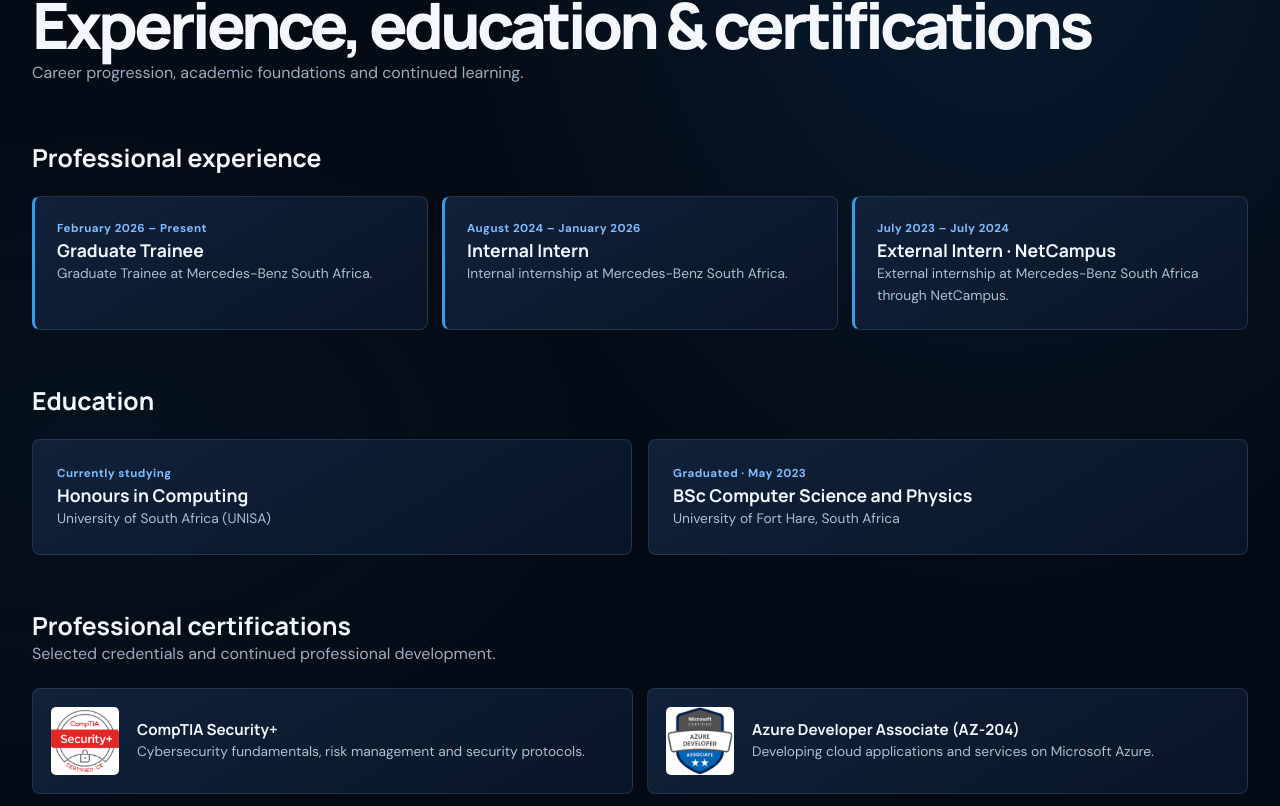
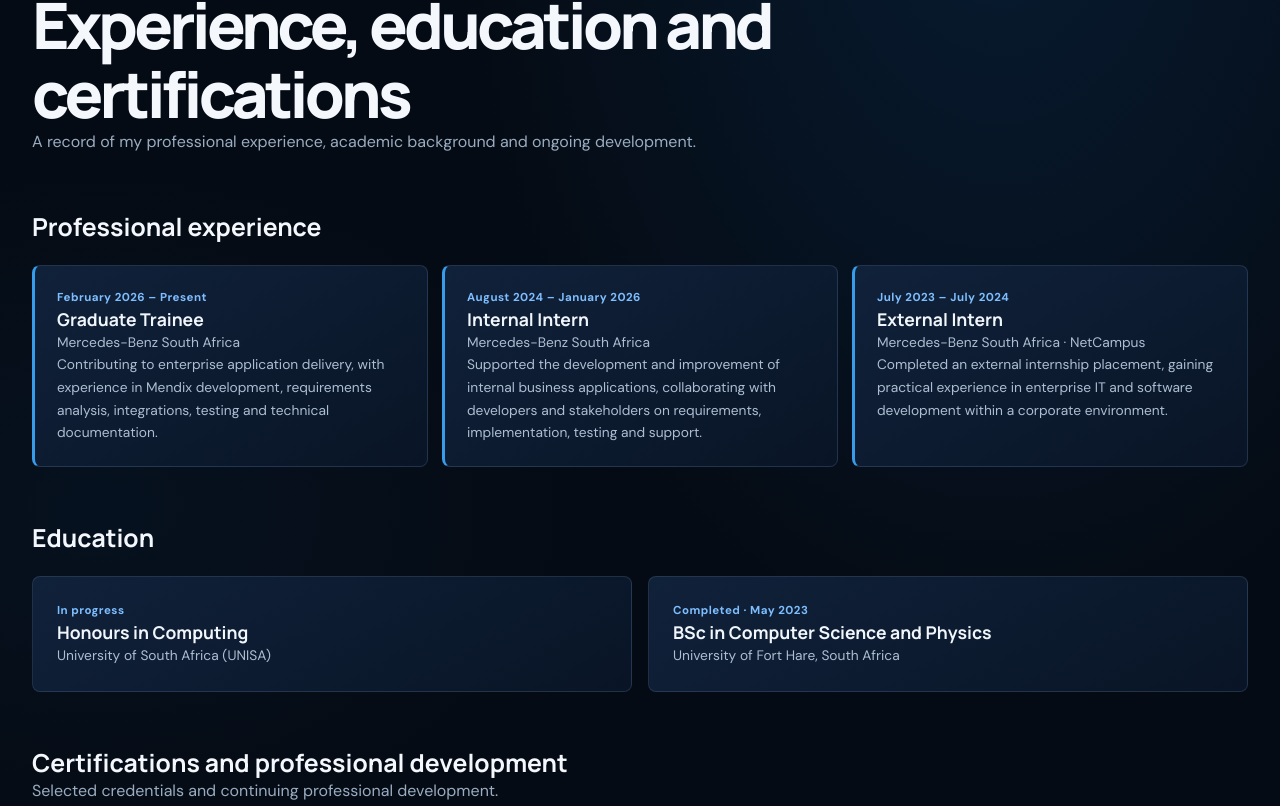
Before and after one commit to FABRICADO08/Portfolio, a React (Vite) app in the folder my-portfolio/: page /timeline in a window 1280 px wide. Shown: the part 182-988 px from the top of the page. Built offline with nearby package versions, Linux system fonts and the light colour scheme.

Commit message:
Polish enterprise portfolio copy and proofreading

```diff
--- a/my-portfolio/src/components/TimelineItem.jsx
+++ b/my-portfolio/src/components/TimelineItem.jsx
@@ -1,16 +1,81 @@
 import { certifications } from '../data/portfolioData'
+
 const roles = [
-  { role: 'Graduate Trainee', dates: 'February 2026 – Present', detail: 'Graduate Trainee at Mercedes-Benz South Africa.' },
-  { role: 'Internal Intern', dates: 'August 2024 – January 2026', detail: 'Internal internship at Mercedes-Benz South Africa.' },
-  { role: 'External Intern · NetCampus', dates: 'July 2023 – July 2024', detail: 'External internship at Mercedes-Benz South Africa through NetCampus.' },
+  {
+    role: 'Graduate Trainee',
+    organisation: 'Mercedes-Benz South Africa',
+    dates: 'February 2026 – Present',
+    detail: 'Contributing to enterprise application delivery, with experience in Mendix development, requirements analysis, integrations, testing and technical documentation.',
+  },
+  {
+    role: 'Internal Intern',
+    organisation: 'Mercedes-Benz South Africa',
+    dates: 'August 2024 – January 2026',
+    detail: 'Supported the development and improvement of internal business applications, collaborating with developers and stakeholders on requirements, implementation, testing and support.',
+  },
+  {
+    role: 'External Intern',
+    organisation: 'Mercedes-Benz South Africa · NetCampus',
+    dates: 'July 2023 – July 2024',
+    detail: 'Completed an external internship placement, gaining practical experience in enterprise IT and software development within a corporate environment.',
+  },
 ]
+
 export default function Timeline() {
   return (
     <section id="timeline" className="timeline-page content-width" aria-labelledby="timeline-title">
-      <header className="timeline-heading"><p className="eyebrow">Career journey</p><h1 id="timeline-title">Experience, education &amp; certifications</h1><p>Career progression, academic foundations and continued learning.</p></header>
-      <section className="timeline-section" aria-labelledby="experience-heading"><h2 id="experience-heading">Professional experience</h2><ol className="experience-list">{roles.map((item) => <li className="experience-item" key={item.role}><p className="experience-date">{item.dates}</p><h3>{item.role}</h3><p>{item.detail}</p></li>)}</ol></section>
-      <section className="timeline-section" aria-labelledby="education-heading"><h2 id="education-heading">Education</h2><div className="education-grid"><article className="education-card"><p className="experience-date">Currently studying</p><h3>Honours in Computing</h3><p>University of South Africa (UNISA)</p></article><article className="education-card"><p className="experience-date">Graduated · May 2023</p><h3>BSc Computer Science and Physics</h3><p>University of Fort Hare, South Africa</p></article></div></section>
-      <section className="timeline-section" aria-labelledby="certifications-heading"><div className="certifications-heading"><div><h2 id="certifications-heading">Professional certifications</h2><p>Selected credentials and continued professional development.</p></div></div><div className="certification-grid">{certifications.map((cert) => <article className="certification-card" key={cert.id}>{cert.image && <img src={cert.image} alt="" loading="lazy" width="76" height="76" />}<div><h3>{cert.title}</h3><p>{cert.description}</p></div></article>)}</div></section>
+      <header className="timeline-heading">
+        <p className="eyebrow">Career journey</p>
+        <h1 id="timeline-title">Experience, education and certifications</h1>
+        <p>A record of my professional experience, academic background and ongoing development.</p>
+      </header>
+
+      <section className="timeline-section" aria-labelledby="experience-heading">
+        <h2 id="experience-heading">Professional experience</h2>
+        <ol className="experience-list">
+          {roles.map((item) => (
+            <li className="experience-item" key={item.role}>
+              <p className="experience-date">{item.dates}</p>
+              <h3>{item.role}</h3>
+              <p className="experience-organisation">{item.organisation}</p>
+              <p>{item.detail}</p>
+            </li>
+          ))}
+        </ol>
+      </section>
+
+      <section className="timeline-section" aria-labelledby="education-heading">
+        <h2 id="education-heading">Education</h2>
+        <div className="education-grid">
+          <article className="education-card">
+            <p className="experience-date">In progress</p>
+            <h3>Honours in Computing</h3>
+            <p>University of South Africa (UNISA)</p>
+          </article>
+          <article className="education-card">
+            <p className="experience-date">Completed · May 2023</p>
+            <h3>BSc in Computer Science and Physics</h3>
+            <p>University of Fort Hare, South Africa</p>
+          </article>
+        </div>
+      </section>
+
+      <section className="timeline-section" aria-labelledby="certifications-heading">
+        <div className="certifications-heading">
+          <div>
+            <h2 id="certifications-heading">Certifications and professional development</h2>
+            <p>Selected credentials and continuing professional development.</p>
+          </div>
+        </div>
+        <div className="certification-grid">
+          {certifications.map((cert) => (
+            <article className="certification-card" key={cert.id}>
+              {cert.image && <img src={cert.image} alt="" loading="lazy" width="76" height="76" />}
+              <div><h3>{cert.title}</h3><p>{cert.description}</p></div>
+            </article>
+          ))}
+        </div>
+      </section>
     </section>
   )
 }
```
